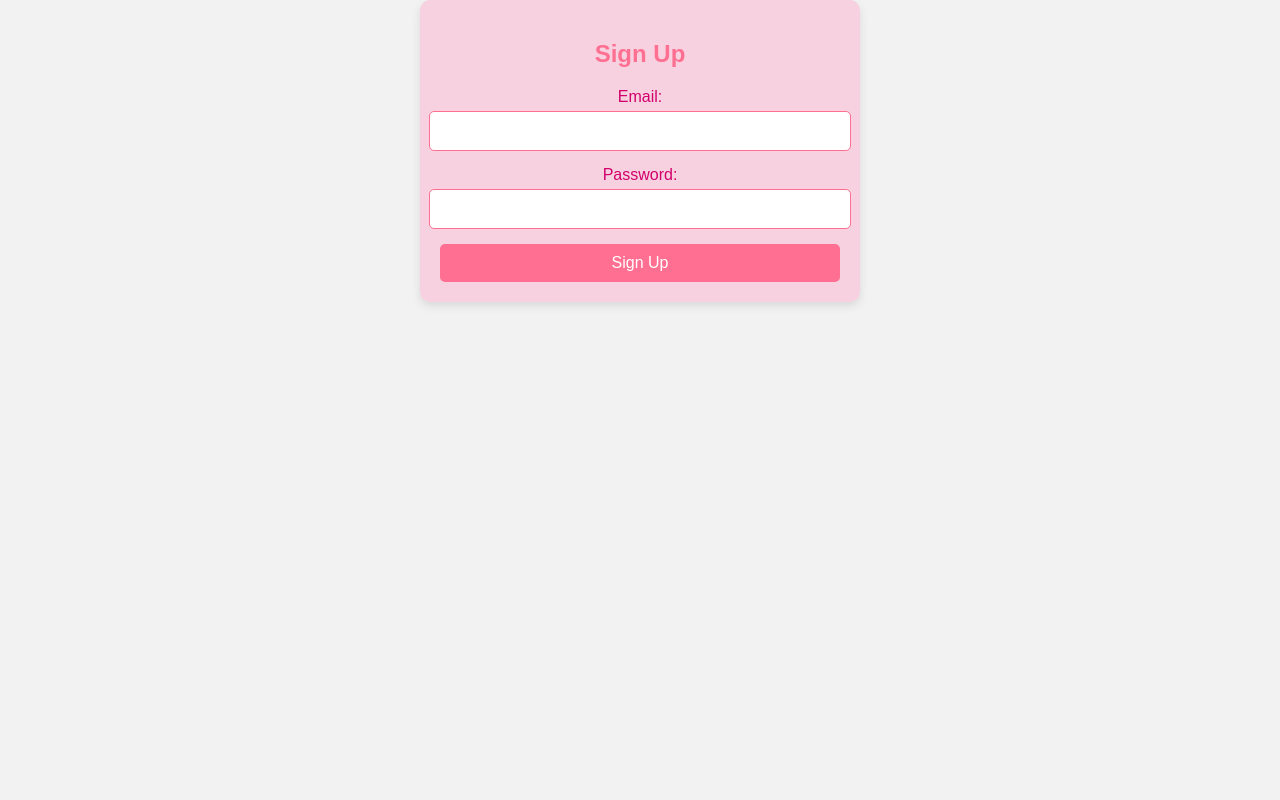
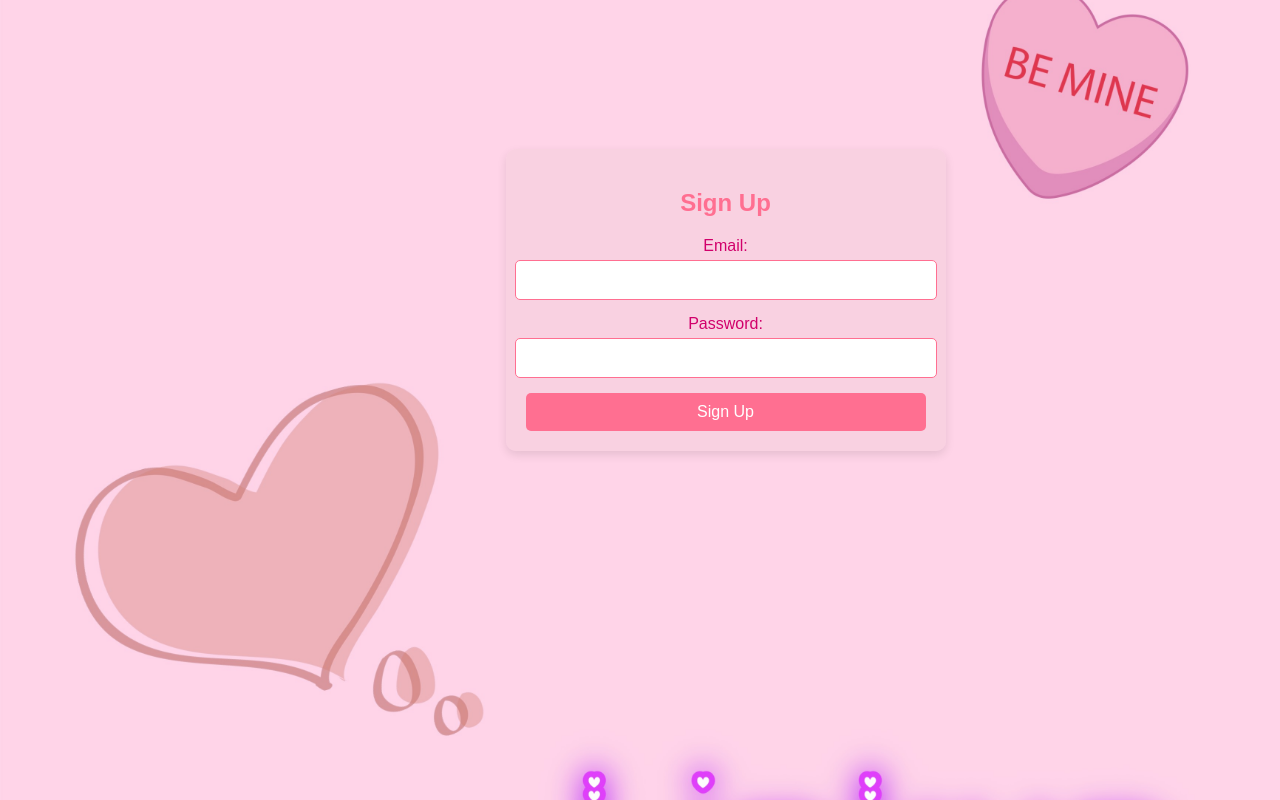
Before and after one commit to masterry/Linkup, a React (Create React App) app in the folder linkup-react/: page /signup in a window 1280 px wide. Built offline with nearby package versions, Linux system fonts and the light colour scheme.

Commit message:
give me some colors

```diff
--- a/linkup-react/src/components/UserPreferencesForm/UserPreferencesForm.css
+++ b/linkup-react/src/components/UserPreferencesForm/UserPreferencesForm.css
@@ -1,10 +1,11 @@
 .signup-container {
-  background-color: #f8d1e0; /* Light pink background */
+  background-color: rgba(248, 209, 224, 0.8); /* Light pink with some transparency */
   padding: 20px;
-  border-radius: 10px;
-  max-width: 400px;
-  margin: auto;
-  box-shadow: 0 4px 10px rgba(0, 0, 0, 0.1);
+  border-radius: 10px; /* Adjusted border radius */
+  max-width: 400px; /* Match max width */
+  width: 150%; /* Ensure it fits within the available width */
+  box-shadow: 0 4px 10px rgba(0, 0, 0, 0.1); /* Added box shadow */
+  margin-top: -200px;
 }
 
 h2 {
--- a/linkup-react/src/components/createprofile/createProfile.css
+++ b/linkup-react/src/components/createprofile/createProfile.css
@@ -1,10 +1,11 @@
 .signup-container {
-  background-color: #f8d1e0; /* Light pink background */
+  background-color: rgba(248, 209, 224, 0.8); /* Light pink with some transparency */
   padding: 20px;
-  border-radius: 10px;
-  max-width: 400px;
-  margin: auto;
-  box-shadow: 0 4px 10px rgba(0, 0, 0, 0.1);
+  border-radius: 10px; /* Adjusted border radius */
+  max-width: 400px; /* Match max width */
+  width: 150%; /* Ensure it fits within the available width */
+  box-shadow: 0 4px 10px rgba(0, 0, 0, 0.1); /* Added box shadow */
+  margin-top: -200px;
 }
 
 h2 {
--- a/linkup-react/src/components/signin/signin.css
+++ b/linkup-react/src/components/signin/signin.css
@@ -1,14 +1,27 @@
+body {
+  display: flex; /* Use flexbox */
+  justify-content: center; /* Center horizontally */
+  align-items: center; /* Center vertically */
+  background-image: url('/src/assets/images/linkup.jpg'); /* Path to your background image */
+  background-size: cover; /* Cover the entire page */
+  background-position: center; /* Center the background image */
+  background-repeat: no-repeat; /* Prevent the background from repeating */
+  margin: 0; /* Remove default margin */
+  height: 100vh; /* Full viewport height */
+}
+
 .container {
-  background-color: #f8d1e0; /* Light pink background */
+  background-color: rgba(248, 209, 224, 0.8); /* Light pink with some transparency */
   padding: 20px;
   border-radius: 10px; /* Adjusted border radius */
   max-width: 400px; /* Match max width */
-  margin: auto; /* Center the container */
+  width: 150%; /* Ensure it fits within the available width */
   box-shadow: 0 4px 10px rgba(0, 0, 0, 0.1); /* Added box shadow */
+  margin-top: -200px;
 }
 
 .header {
-  background-color: #f8d1e0; /* Light pink background */
+  background-color: rgba(248, 209, 224, 0.8); /* Light pink with some transparency */
   padding: 20px;
   border-radius: 10px; /* Adjusted border radius */
   max-width: 400px; /* Match max width */
--- a/linkup-react/src/components/signup/signup.css
+++ b/linkup-react/src/components/signup/signup.css
@@ -1,10 +1,11 @@
 .signup-container {
-  background-color: #f8d1e0; /* Light pink background */
+  background-color: rgba(248, 209, 224, 0.8); /* Light pink with some transparency */
   padding: 20px;
-  border-radius: 10px;
-  max-width: 400px;
-  margin: auto;
-  box-shadow: 0 4px 10px rgba(0, 0, 0, 0.1);
+  border-radius: 10px; /* Adjusted border radius */
+  max-width: 400px; /* Match max width */
+  width: 150%; /* Ensure it fits within the available width */
+  box-shadow: 0 4px 10px rgba(0, 0, 0, 0.1); /* Added box shadow */
+  margin-top: -200px;
 }
 
 h2 {
```
Also changed, not shown: 1 other file (tests, documents, lock files or other folders).
